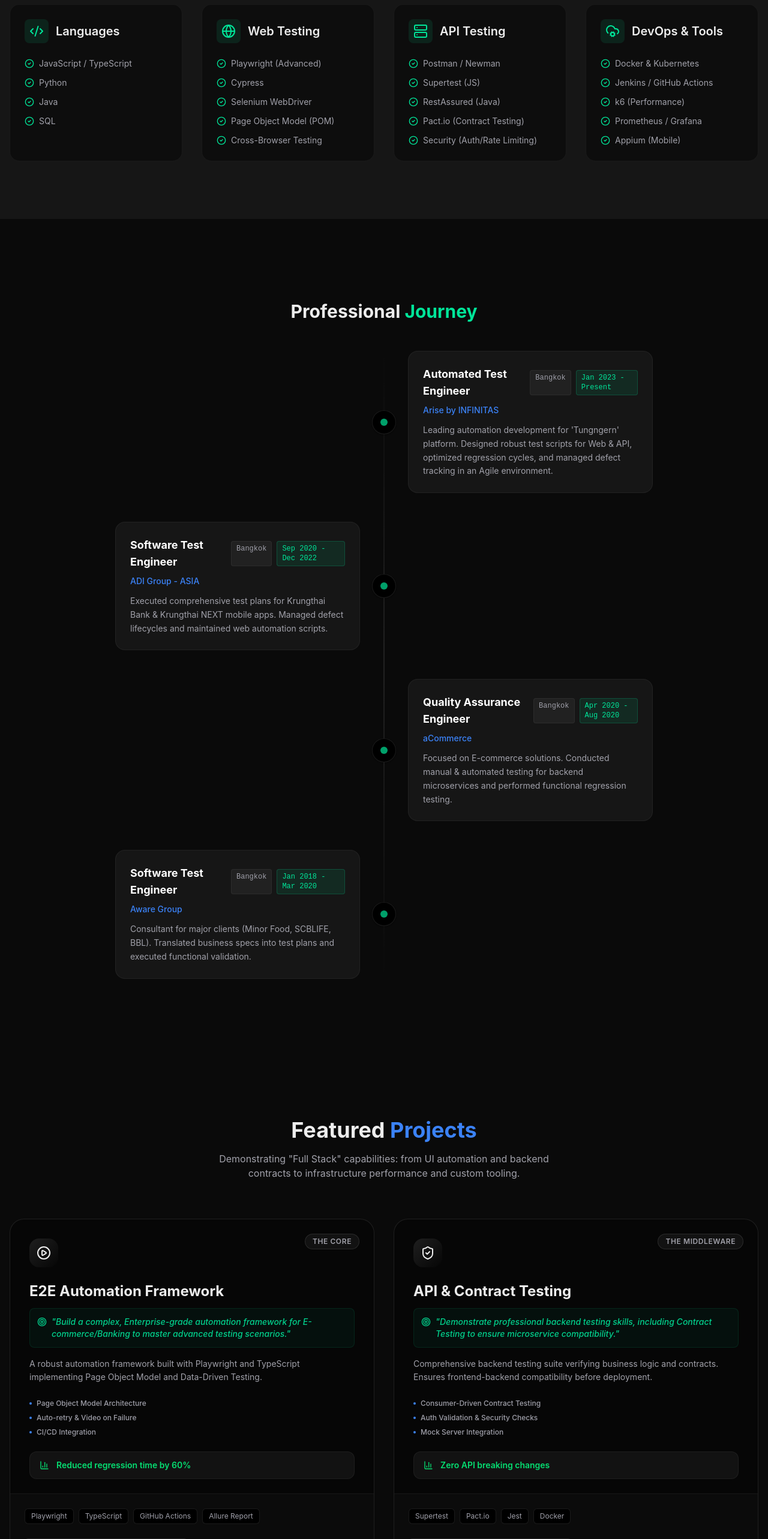
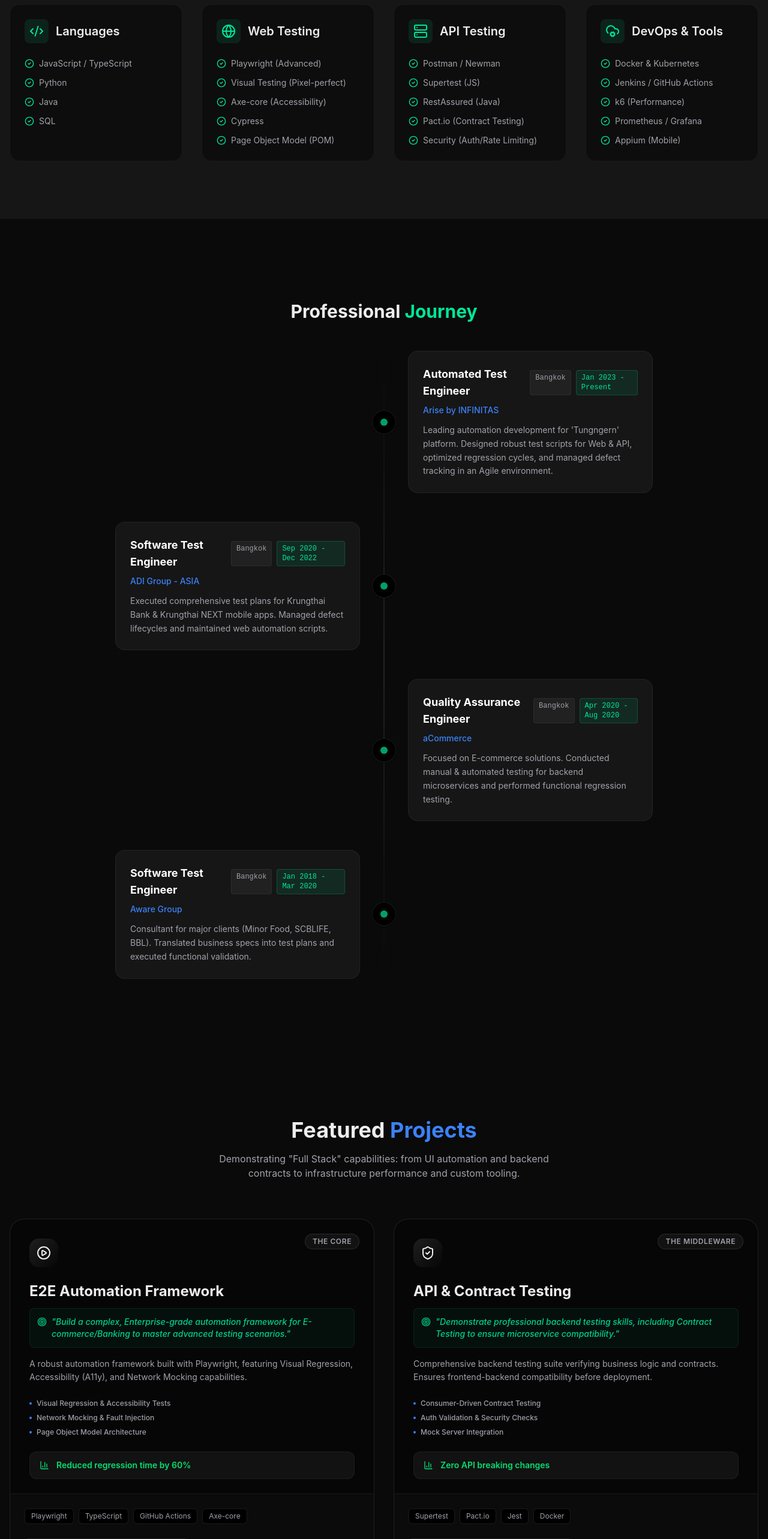
Before and after one commit to tansolo-qa/project-unknow, a Next.js app: page / in a window 1280 px wide. Shown: the part 1200-3766 px from the top of the page at 60% size. Built offline with nearby package versions, Linux system fonts and the light colour scheme.

Commit message:
feat: Implement advanced e2e testing (visual, a11y, network mocking, checkout flow) and update portfolio content

```diff
--- a/src/components/Projects.tsx
+++ b/src/components/Projects.tsx
@@ -10,12 +10,12 @@
         category: "The Core",
         title: "E2E Automation Framework",
         goal: "Build a complex, Enterprise-grade automation framework for E-commerce/Banking to master advanced testing scenarios.",
-        description: "A robust automation framework built with Playwright and TypeScript implementing Page Object Model and Data-Driven Testing.",
-        tech: ["Playwright", "TypeScript", "GitHub Actions", "Allure Report"],
+        description: "A robust automation framework built with Playwright, featuring Visual Regression, Accessibility (A11y), and Network Mocking capabilities.",
+        tech: ["Playwright", "TypeScript", "GitHub Actions", "Axe-core"],
         features: [
-            "Page Object Model Architecture",
-            "Auto-retry & Video on Failure",
-            "CI/CD Integration"
+            "Visual Regression & Accessibility Tests",
+            "Network Mocking & Fault Injection",
+            "Page Object Model Architecture"
         ],
         metrics: "Reduced regression time by 60%",
         icon: PlayCircle,
--- a/src/components/Skills.tsx
+++ b/src/components/Skills.tsx
@@ -12,7 +12,7 @@
     {
         title: "Web Testing",
         icon: Globe,
-        skills: ["Playwright (Advanced)", "Cypress", "Selenium WebDriver", "Page Object Model (POM)", "Cross-Browser Testing"]
+        skills: ["Playwright (Advanced)", "Visual Testing (Pixel-perfect)", "Axe-core (Accessibility)", "Cypress", "Page Object Model (POM)"]
     },
     {
         title: "API Testing",
```
